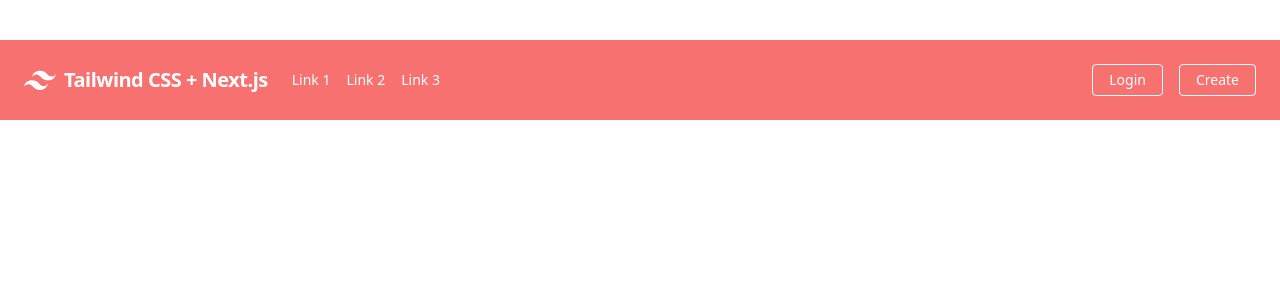
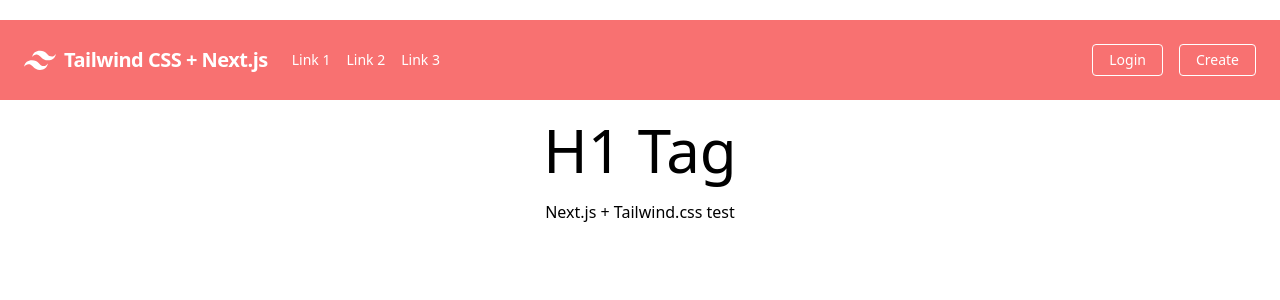
Before and after one commit to MSAZ89/next-project-1, a Next.js app: page / in a window 1280 px wide. Shown: the top 300 px of the page. Built offline with nearby package versions, Linux system fonts and the light colour scheme.

Commit message:
Added H1 + Description
Added H1 + Description

```diff
--- a/pages/comps/header.js
+++ b/pages/comps/header.js
@@ -1,7 +1,4 @@
-import { useState } from "react"
-
 export default function Header() {
-  const [data, updateData] = useState("Data");
 
   return (
 <nav class="flex items-center justify-between flex-wrap bg-red-400 p-6">
@@ -11,19 +8,19 @@ export default function Header() {
   </div>
   <div class="w-full block flex-grow lg:flex lg:items-center lg:w-auto">
     <div class="text-sm lg:flex-grow">
-      <a href="#responsive-header" class="block mt-4 lg:inline-block lg:mt-0 text-white hover:text-white mr-4">
+      <a href="#responsive-header" class="block mt-4 lg:inline-block lg:mt-0 text-white hover:text-black mr-4">
         Link 1
       </a>
-      <a href="#responsive-header" class="block mt-4 lg:inline-block lg:mt-0 text-white hover:text-white mr-4">
+      <a href="#responsive-header" class="block mt-4 lg:inline-block lg:mt-0 text-white hover:text-black mr-4">
         Link 2
       </a>
-      <a href="#responsive-header" class="block mt-4 lg:inline-block lg:mt-0 text-white hover:text-white">
+      <a href="#responsive-header" class="block mt-4 lg:inline-block lg:mt-0 text-white hover:text-black">
         Link 3
       </a>
     </div>
     <div>
-    <a href="#" class="inline-block text-sm px-4 py-2 leading-none border rounded text-white border-white hover:border-transparent hover:text-teal-500 hover:bg-white mt-4 lg:mt-0 mr-4">Login</a>
-    <a href="#" class="inline-block text-sm px-4 py-2 leading-none border rounded text-white border-white hover:border-transparent hover:text-teal-500 hover:bg-white mt-4 lg:mt-0">Create</a>
+    <a href="#" class="inline-block text-sm px-4 py-2 leading-none border rounded text-white border-white hover:border-transparent hover:text-red-500 hover:bg-white mt-4 lg:mt-0 mr-4">Login</a>
+    <a href="#" class="inline-block text-sm px-4 py-2 leading-none border rounded text-white border-white hover:border-transparent hover:text-red-500 hover:bg-white mt-4 lg:mt-0">Create</a>
     </div>
   </div>
 </nav>
--- a/pages/index.js
+++ b/pages/index.js
@@ -5,9 +5,18 @@ import Header from "./comps/header";
 export default function Home() {
   const [data, updateData] = useState("Data");
 
+  const h1element = <h1 className="text-6xl">H1 Tag</h1>
+  const description = <p>Next.js + Tailwind.css test</p>
+
   return (
-    <div className="container mx-auto py-10">
+    <div className="container mx-auto py-5">
       <Header/>
+      <div className="flex items-stretch place-content-center py-5">
+        {h1element}
+      </div>
+      <div className="flex items-stretch place-content-center">
+        {description}
+      </div>
     </div>
   )
 }
```
